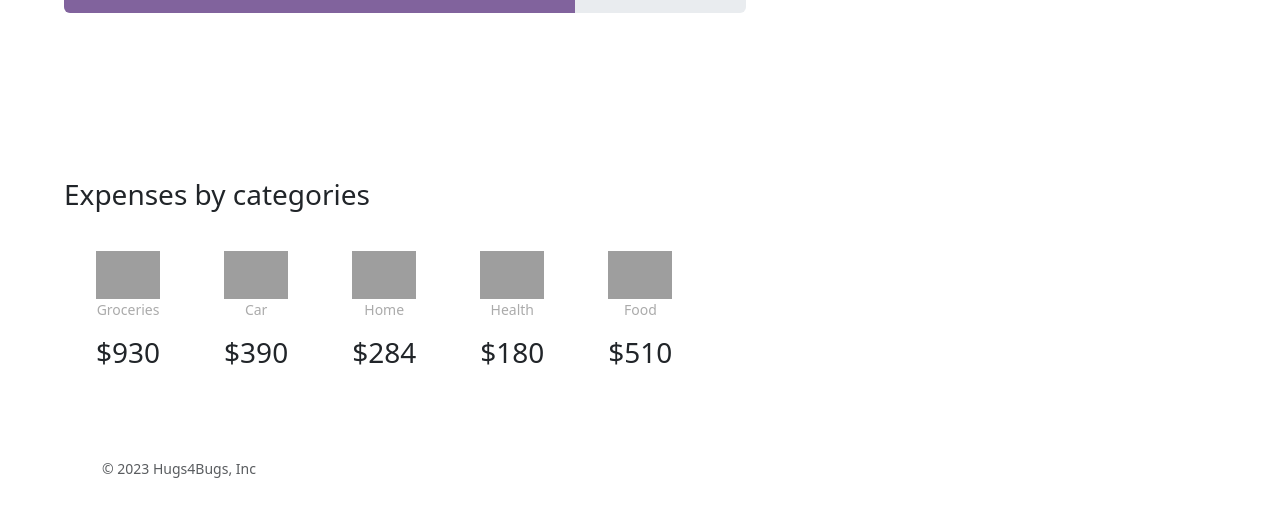
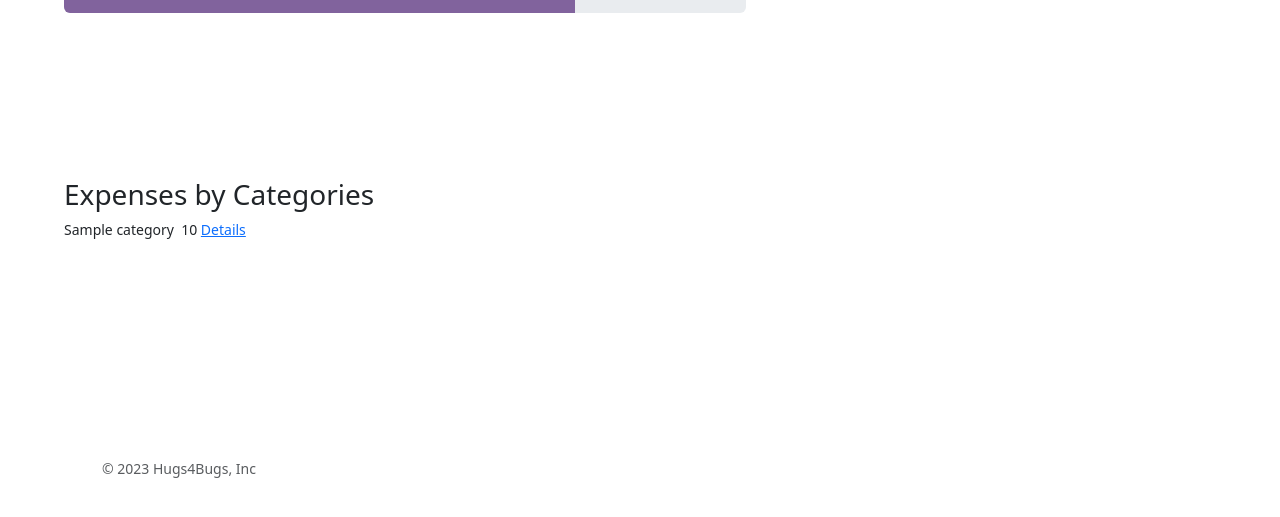
Before and after one commit to gorgeousPotato/ExpenseTrackerH4B, a Django app: page /expenses/ in a window 1280 px wide. Shown: the part 278-795 px from the top of the page. Run offline with Django 4.2, Linux system fonts and the light colour scheme; a user stored in the database is signed in; tables that the repository leaves empty hold one stand-in row (values such as "Sample post"); some libraries are stand-ins or nearby versions; grey boxes are pictures that could not be loaded.

Commit message:
expense category create and details view

```diff
--- a/main_app/templates/base.html
+++ b/main_app/templates/base.html
@@ -8,6 +8,7 @@
     <title>SpendWise</title>
     <link href="https://cdn.jsdelivr.net/npm/bootstrap@5.3.2/dist/css/bootstrap.min.css" rel="stylesheet" integrity="sha384-T3c6CoIi6uLrA9TneNEoa7RxnatzjcDSCmG1MXxSR1GAsXEV/Dwwykc2MPK8M2HN" crossorigin="anonymous"/>
     <link rel="stylesheet" type="text/css" href="{% static 'css/style.css' %}"/>
+    <script src="https://kit.fontawesome.com/83d3119e6c.js" crossorigin="anonymous"></script>
   </head>
   <body>
     <header class="d-flex flex-wrap justify-content-center py-3 mb-4 border-bottom">
--- a/main_app/templates/expenses/index.html
+++ b/main_app/templates/expenses/index.html
@@ -47,34 +47,17 @@
   </div>
 </div>
 <div class="categories">
-  <h3>Expenses by categories</h3>
-  <div class="exp-by-cat-container">
-    <div class="category-card">
-      <img src="./pics/shopping-cart.png" />
-      <p>Groceries</p>
-      <h3>$930</h3>
-    </div>
-    <div class="category-card">
-      <img src="./pics/car.png" />
-      <p>Car</p>
-      <h3>$390</h3>
-    </div>
-    <div class="category-card">
-      <img src="./pics/home.png" />
-      <p>Home</p>
-      <h3>$284</h3>
-    </div>
-    <div class="category-card">
-      <img src="./pics/heart.png" />
-      <p>Health</p>
-      <h3>$180</h3>
-    </div>
-    <div class="category-card">
-      <img src="./pics/cutlery.png" />
-      <p>Food</p>
-      <h3>$510</h3>
-    </div>
-  </div>
+  <h3>Expenses by Categories</h3>
+  <tbody>
+    {% for category_expense in category_expenses %}
+        <tr>
+            <td>{{ category_expense.title }}</td>
+            <td><i class="fa-solid {{ category_expense.icon }}" style="color: #7c8492;"></i></td>
+            <td>{{ category_expense.total_expenses }}</td>
+            <a href="{% url 'categories_detail' category_expense.id %}">Details</a>
+        </tr>
+    {% endfor %}
+  </tbody>
 </div>
 
 {% endblock %}
--- a/main_app/urls.py
+++ b/main_app/urls.py
@@ -9,6 +9,6 @@ urlpatterns = [
     path('expenses/create/', views.ExpenseCreate.as_view(), name='expenses_create'),
     path('expenses/<int:pk>/update/', views.ExpenseUpdate.as_view(), name='expenses_update'),
     path('expenses/<int:pk>/delete/', views.ExpenseDelete.as_view(), name='expenses_delete'),
-    path('categories/create/', views.CategoryCreate.as_view(), name='ctg_create')
-    # path('categories/<int:pk>/', views.categories_detail, name='categories_detail'),
+    path('categories/create/', views.CategoryCreate.as_view(), name='ctg_create'),
+    path('categories/<int:category_id>/', views.categories_detail, name='categories_detail'),
 ]
--- a/main_app/views.py
+++ b/main_app/views.py
@@ -3,6 +3,7 @@ from django.shortcuts import render, redirect
 from django.contrib.auth import login
 from django.contrib.auth.forms import UserCreationForm
 from django.views.generic.edit import CreateView, UpdateView, DeleteView
+from django.views.generic import ListView
 from .models import Expense, Category
 from django.db.models import Sum
 
@@ -14,14 +15,21 @@ def home(request):
 def expenses_index(request):
   expenses = Expense.objects.filter(user=request.user)
   categories = Category.objects.all()
+  category_expenses = Category.objects.annotate(total_expenses=Sum('expense__amount'))
   return render(request, 'expenses/index.html', {
     'expenses': expenses,
-    'categories': categories
+    'categories': categories,
+    'category_expenses': category_expenses
   })
 
 def expenses_detail(request, expense_id):
   expense = Expense.objects.get(id=expense_id)
   return render(request, 'expenses/detail.html', { 'expense': expense })
+
+def categories_detail(request, category_id):
+  category = Category.objects.get(id=category_id)
+  expenses = Expense.objects.filter(category=category)
+  return render(request, 'main_app/category_detail.html', { 'category': category, 'expenses': expenses})
 
 class ExpenseCreate(CreateView):
   model = Expense
@@ -38,6 +46,16 @@ class ExpenseUpdate(UpdateView):
 class ExpenseDelete(DeleteView):
   model = Expense
   success_url = '/expenses'
+
+class CategoryCreate(CreateView):
+  model = Category
+  fields = '__all__'
+
+# class CategoryDetail(ListView):
+#   model = Expense
+#   context_object_name = 'expenses'
+
+#   def get_queryset()
 
 def signup(request):
   error_message = ''
@@ -57,7 +75,3 @@ def signup(request):
   form = UserCreationForm()
   context = {'form': form, 'error_message': error_message}
   return render(request, 'registration/signup.html', context)
-
-class CategoryCreate(CreateView):
-  model = Category
-  fields = '__all__'
```
Also changed, not shown: main_app/templates/main_app/category_detail.html (added, +16 -0 lines).
